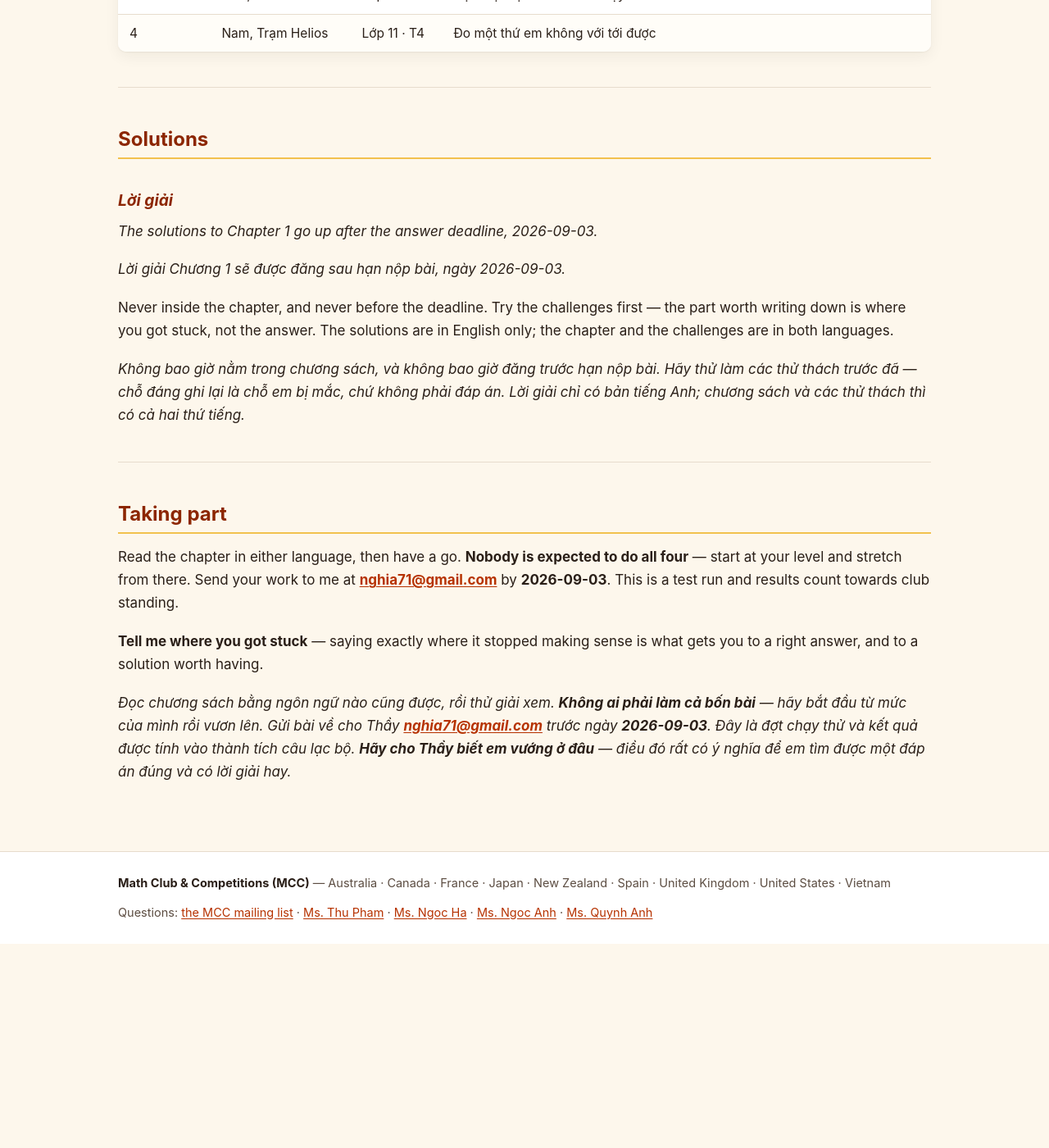
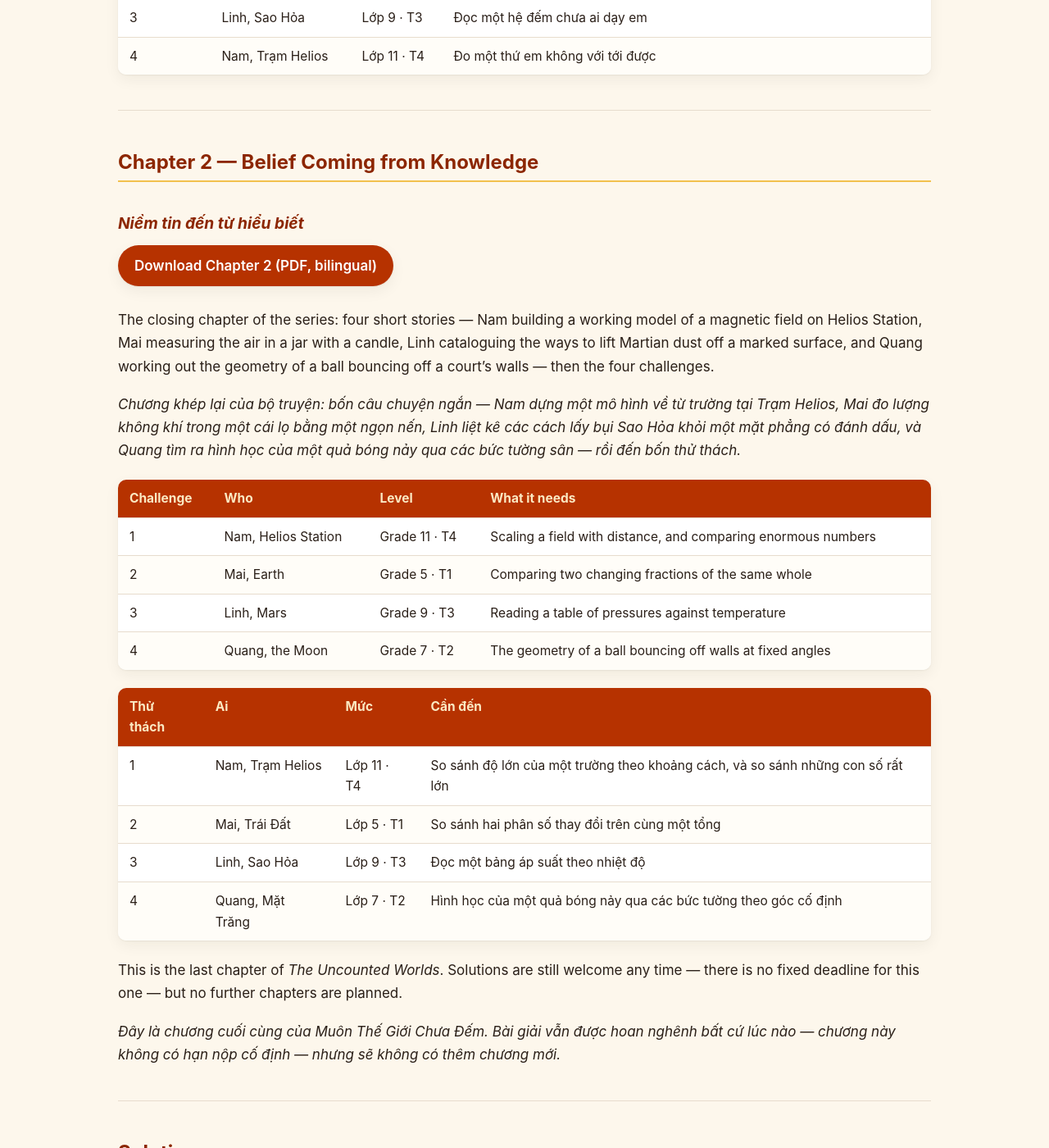
Before and after one commit to nghia71/nghia71.github.io, a Jekyll site: the page built from uncounted-worlds.md, in a window 1280 px wide and 1400 px high, scrolled down 2290 px. Shown: the whole window at 82% size. Built offline with Jekyll 4.4.1, drawn with Linux system fonts in a browser that asks for light colours; before the commit the page ends 3441 px from its top, so only the background shows below that; some of the changed text lies outside the part shown.

Commit message:
Publish Uncounted Worlds Chapter 2 as the closing chapter
Chapter 2 (Belief Coming from Knowledge / Niem tin den tu hieu biet)
was already written and its PDF pushed to origin, but never wired
into the page. Add its section (download link, synopsis, challenges
table EN+VN) as the last chapter before the series is discontinued,
per the plan to publish it before closing out the pilot.

Co-Authored-By: Claude Sonnet 5 <noreply@anthropic.com>

```diff
--- a/uncounted-worlds.md
+++ b/uncounted-worlds.md
@@ -3,7 +3,7 @@ title: Uncounted Worlds
 ---
 
 <div class="note" markdown="1">
-**Discontinued.** This storytelling pilot is not continuing for 2026-2027. The Prologue, Chapter 1, and its solutions remain available below for anyone who wants them.
+**Discontinued after Chapter 2.** Chapter 2 below was the closing chapter of this storytelling pilot — it is not continuing for 2026-2027. The Prologue and both chapters, with their solutions, remain available below for anyone who wants them.
 </div>
 
 # The Uncounted Worlds
@@ -64,6 +64,36 @@ About forty minutes: a bit over half an hour of story, then the four challenges.
 
 ---
 
+## Chapter 2 — Belief Coming from Knowledge
+
+### *Niềm tin đến từ hiểu biết*
+
+<p><a class="btn" href="./uw/The-Uncounted-Worlds-002-Belief-Coming-from-Knowledge.pdf">Download Chapter 2 (PDF, bilingual)</a></p>
+
+The closing chapter of the series: four short stories — Nam building a working model of a magnetic field on Helios Station, Mai measuring the air in a jar with a candle, Linh cataloguing the ways to lift Martian dust off a marked surface, and Quang working out the geometry of a ball bouncing off a court's walls — then the four challenges.
+
+*Chương khép lại của bộ truyện: bốn câu chuyện ngắn — Nam dựng một mô hình về từ trường tại Trạm Helios, Mai đo lượng không khí trong một cái lọ bằng một ngọn nến, Linh liệt kê các cách lấy bụi Sao Hỏa khỏi một mặt phẳng có đánh dấu, và Quang tìm ra hình học của một quả bóng nảy qua các bức tường sân — rồi đến bốn thử thách.*
+
+| Challenge | Who | Level | What it needs |
+|---|---|---|---|
+| 1 | Nam, Helios Station | Grade 11 · T4 | Scaling a field with distance, and comparing enormous numbers |
+| 2 | Mai, Earth | Grade 5 · T1 | Comparing two changing fractions of the same whole |
+| 3 | Linh, Mars | Grade 9 · T3 | Reading a table of pressures against temperature |
+| 4 | Quang, the Moon | Grade 7 · T2 | The geometry of a ball bouncing off walls at fixed angles |
+
+| Thử thách | Ai | Mức | Cần đến |
+|---|---|---|---|
+| 1 | Nam, Trạm Helios | Lớp 11 · T4 | So sánh độ lớn của một trường theo khoảng cách, và so sánh những con số rất lớn |
+| 2 | Mai, Trái Đất | Lớp 5 · T1 | So sánh hai phân số thay đổi trên cùng một tổng |
+| 3 | Linh, Sao Hỏa | Lớp 9 · T3 | Đọc một bảng áp suất theo nhiệt độ |
+| 4 | Quang, Mặt Trăng | Lớp 7 · T2 | Hình học của một quả bóng nảy qua các bức tường theo góc cố định |
+
+This is the last chapter of *The Uncounted Worlds*. Solutions are still welcome any time — there is no fixed deadline for this one — but no further chapters are planned.
+
+*Đây là chương cuối cùng của Muôn Thế Giới Chưa Đếm. Bài giải vẫn được hoan nghênh bất cứ lúc nào — chương này không có hạn nộp cố định — nhưng sẽ không có thêm chương mới.*
+
+---
+
 ## Solutions
 
 ### *Lời giải*
```
